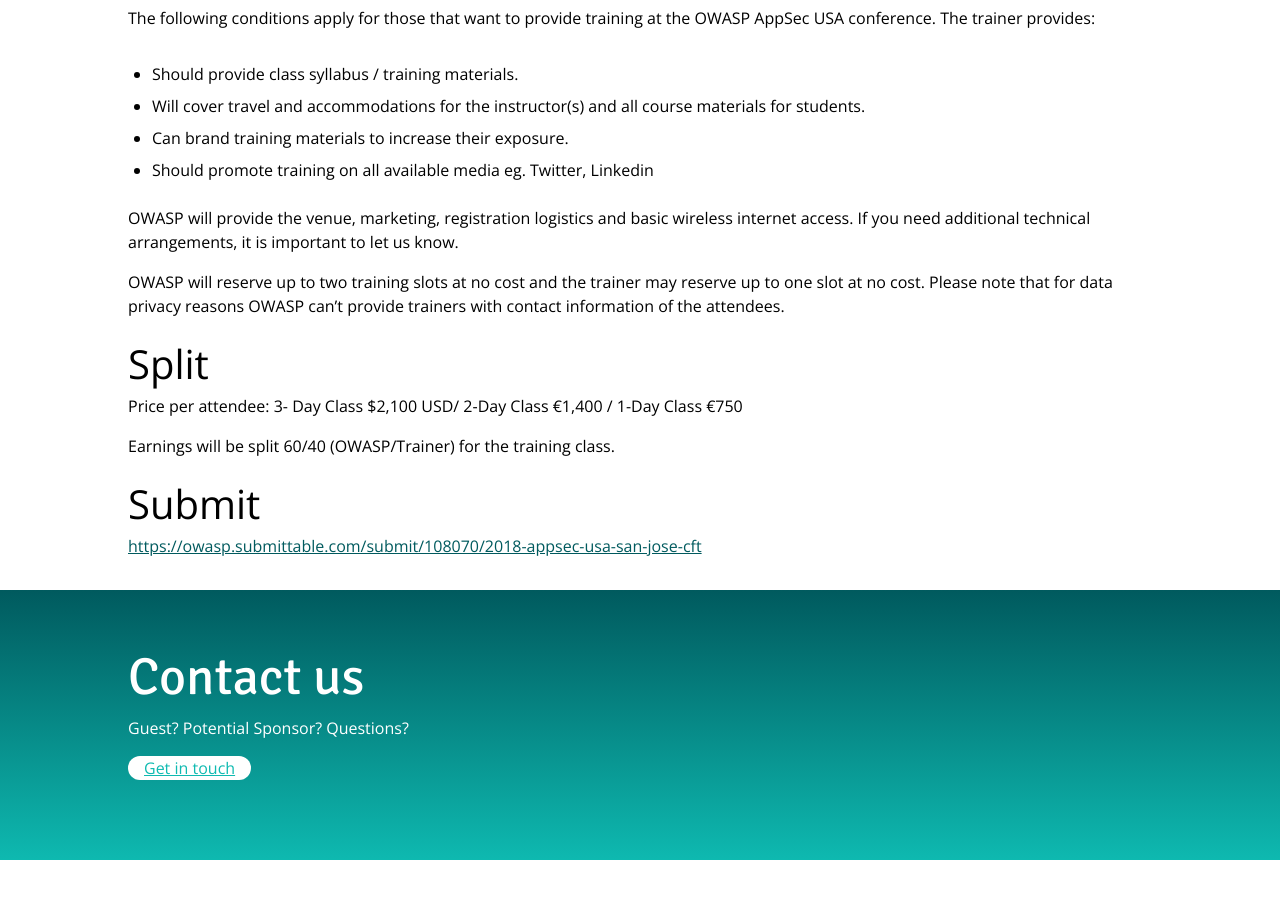
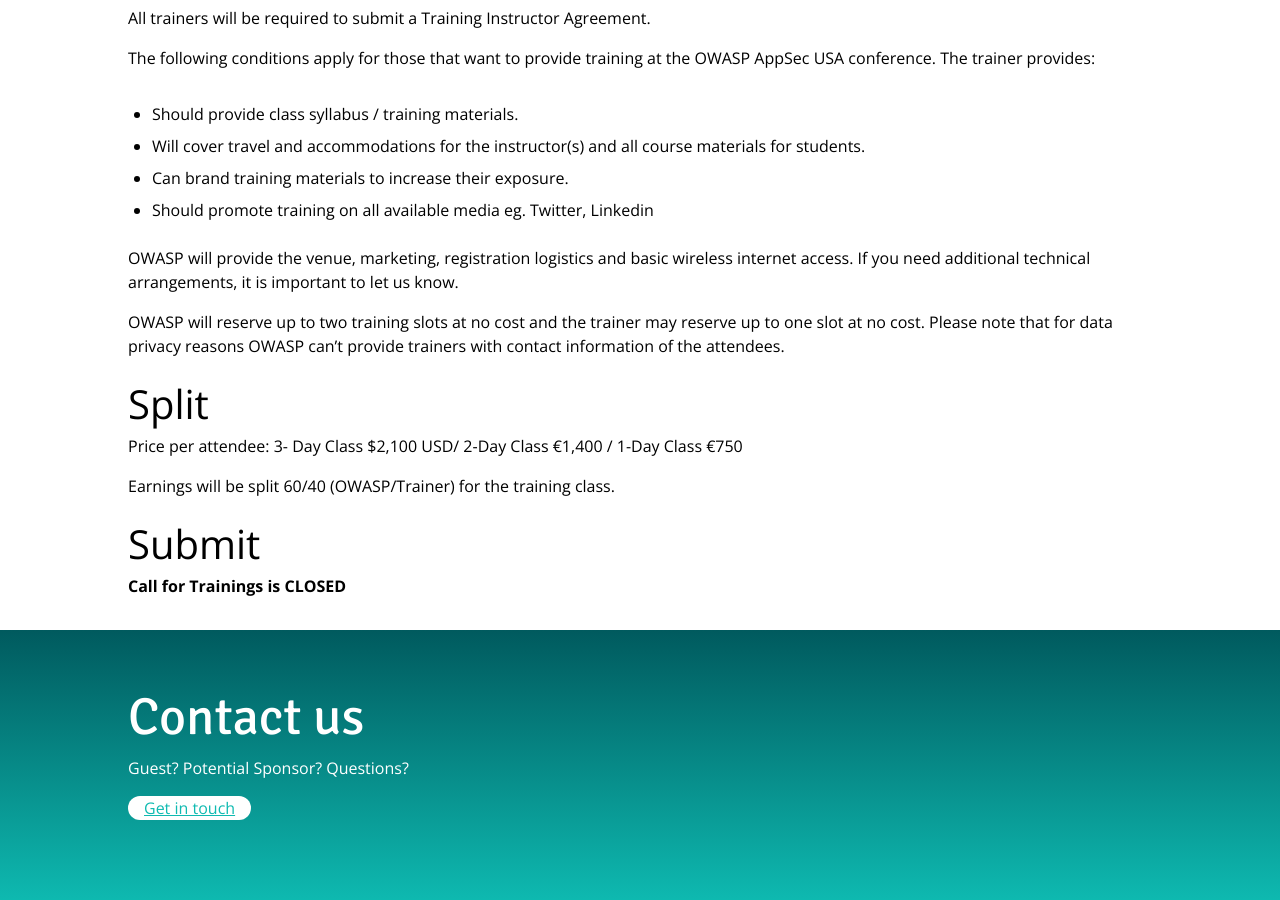
Before and after one commit to OWASP/AppSecUSA2018, a Jekyll site: the page built from program/call-for-trainings.md, in a window 1280 px wide and 900 px high, scrolled down 2344 px. Built offline with Jekyll 4.4.1, drawn with Linux system fonts in a browser that asks for light colours; before the commit the page ends 3204 px from its top, so only the background shows below that; some of the changed text lies outside the part shown.

Commit message:
Closing CFP and CFT

```diff
--- a/program/call-for-trainings.md
+++ b/program/call-for-trainings.md
@@ -2,6 +2,8 @@
 title: Call for Trainings
 ---
 # {{page.title}}
+
+**Call for Trainings is CLOSED**
 
 ## Important Dates:
 
@@ -85,4 +87,4 @@
 Earnings will be split 60/40 (OWASP/Trainer) for the training class.
 
 ## Submit
-[https://owasp.submittable.com/submit/108070/2018-appsec-usa-san-jose-cft](https://owasp.submittable.com/submit/108070/2018-appsec-usa-san-jose-cft)
+**Call for Trainings is CLOSED**
```
Also changed, not shown: program/call-for-presentations.md (+4 -1 lines).
